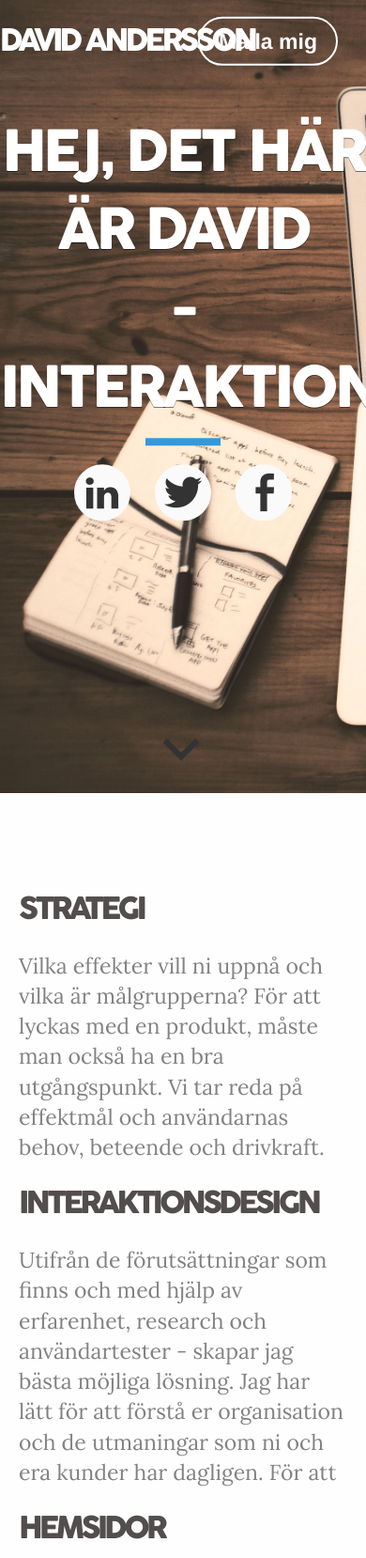
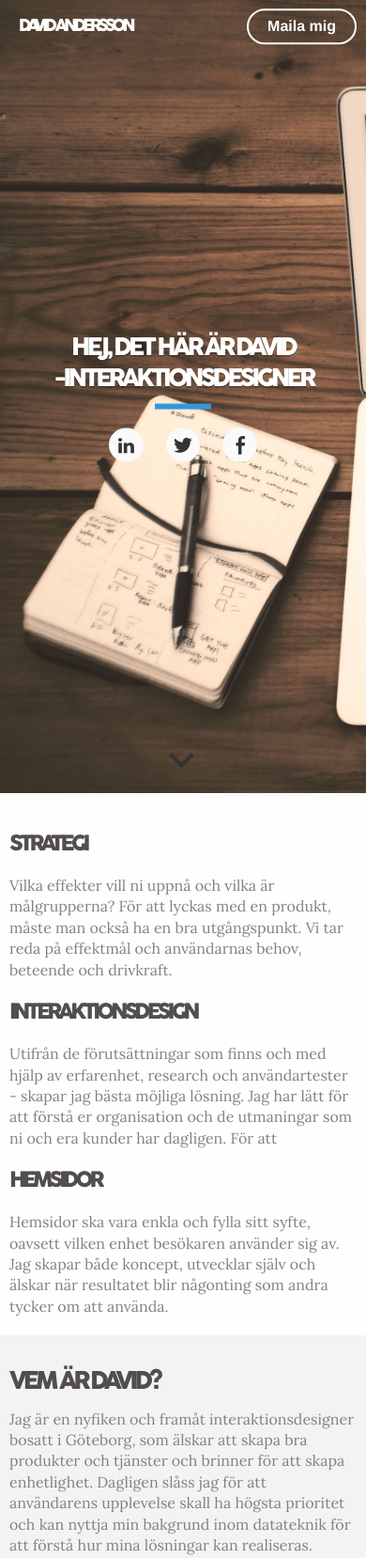
Before and after one commit to Chabrall/chabrall.github.io, a plain HTML site: page index.html in a window 390 px wide. Shown: the top 1658 px of the page at 94% size. Drawn offline with Linux system fonts and the light colour scheme.

Commit message:
mobile adaption

```diff
--- a/index.html
+++ b/index.html
@@ -136,7 +136,7 @@
 
     <footer>
       <div class="wrapper">
-        Designat med kärlek och passion av David Andersson
+        Kärlek och passion av David Andersson
         <ul class="social-links">
           <li><a href="https://se.linkedin.com/in/daandersson/"><span class="genericon genericon-linkedin"></span></a></li>
           <li><a href="https://www.twitter.com/chabrall"><span class="genericon genericon-twitter"></span></a></li>
--- a/sass/_main.scss
+++ b/sass/_main.scss
@@ -62,10 +62,16 @@ img {
 }
 
 .wrapper {
+	box-sizing: border-box;
 	position: relative;
 	width: 100%;
 	max-width: 1140px;
 	margin: 0 auto;
+	padding: 0 10px;
+
+	@media screen and (min-width: 700px) {
+		padding: 0;
+	}
 }
 
 /****************************************
@@ -79,11 +85,13 @@ footer {
 	border-top: 1px solid #e3e9e9;
 	font-size: .8em;
 	color: lighten(#828282, 20%);
+	text-align: center;
 
 	.social-links {
-		float: right;
+		margin-top: 10px;
 		li {
 			a {
+				padding: 10px;
 				color: lighten(#828282, 20%);
 			}
 			display: inline-block;
--- a/sass/_typography.scss
+++ b/sass/_typography.scss
@@ -30,8 +30,12 @@ a {
 	color: #fff;
 }
 
-html, body {
-	font: 1.2em/1.4em 'Lora', serif;
+html {
+	font-size: 100%;
+}
+
+body {
+	font: 1em/1.4em 'Lora', serif;
 	color: #828282;
 }
 
@@ -43,14 +47,14 @@ html, body {
 }
 
 h1 {
-	font-size: 2.6em;
-	line-height: 1.4em;
+	font-size: 1.8em;
+	line-height: 2.52em;
 	color: #fff;
 }
 
 h2 {
-	font-size: 2em;
-	line-height: 2.2em;
+	font-size: 1.6em;
+	line-height: 2.24em;
 }
 
 h3 {
@@ -69,3 +73,15 @@ h3 {
 .text-right {
 	text-align: right;
 }
+
+@media screen and (min-width: 700px) {
+	body {
+		font-size: 1.2em;
+		line-height: 1.68em;
+	}
+
+	h1 {
+		font-size: 2.6em;
+		line-height: 1.4em;
+	}
+}
--- a/sass/screen.scss
+++ b/sass/screen.scss
@@ -1,10 +1,5 @@
 @import 'main';
 @import 'typography';
-
-html, body {
-	width: 100%;
-	overflow-x: hidden;
-}
 
 header {
 	background: url(../img/bg2.jpg);
@@ -27,12 +22,16 @@ header {
 		@include clearfix;
 		position: relative;
 		display: block;
-		top: 40%;
+		top: 50%;
 		transform: translateY(-50%);
 		text-shadow: $text-shadow;
+		.hero {
+			font-size: 1.6em;
+			line-height: 1.3em;
+		}
 		.small-divider {
-			height: 8px;
-			width: 80px;
+			height: 6px;
+			width: 60px;
 			position: relative;
 			border: none;
 			margin: 10px auto 20px;
@@ -60,7 +59,7 @@ header {
 				}
 				display: inline-block;
 				.genericon {
-					font-size: 2em;
+					font-size: 1.4em;
 					border: 2px solid #fafafa;
 					background: #fafafa;
 					padding: 5px;
@@ -79,17 +78,20 @@ header {
 		position: fixed;
 		box-sizing: border-box;
 		width: 100%;
-		padding: 10px 0;
+		padding: 10px 20px;
 		z-index: 2;
 		transition: all .3s ease-in-out;
 		#{headings(all)} {
 			float: left;
 			color: #fff;
 		}
+		h3 {
+			font-size: 1.1em;
+		}
 		a {
 			position: absolute;
 			float: right;
-			right: 30px;
+			right: 10px;
 			font-weight: bold;
 			border: 2px solid #fff;
 			border-radius: 2.1em;
@@ -128,7 +130,7 @@ header {
 	position: relative;
 	float: left;
 	width: 100%;
-	padding: 80px 0 100px;
+	padding: 20px 0 40px;
 	background: #f3f3f3;
 }
 
@@ -137,7 +139,7 @@ header {
 	position: relative;
 	float: left;
 	width: 100%;
-	padding: 80px 0 100px 0;
+	padding: 20px 0;
 
 	h2, h3 {
 		padding: 10px 0;
@@ -147,7 +149,6 @@ header {
 	.service-container {
 		display: inline-block;
 		box-sizing: border-box;
-		padding: 0 20px;
 		@media screen and (min-width: 769px) {
 			width: 33.3%;
 			float: left;
@@ -171,8 +172,6 @@ header {
 
 	.portfolio-item {
 		position: relative;
-		float: left;
-		width: 33.33%;
 		margin: 0;
 		padding: 0;
 		box-sizing: border-box;
@@ -193,9 +192,9 @@ header {
 
 .contact {
 	@include clearfix;
-	padding: 100px;
 	box-sizing: border-box;
-	width: 50%;
+	padding: 40px 0;
+	width: 80%;
 	margin: 0 auto;
 	text-align: center;
 	p {
```
Also changed, not shown: css/screen.css.
